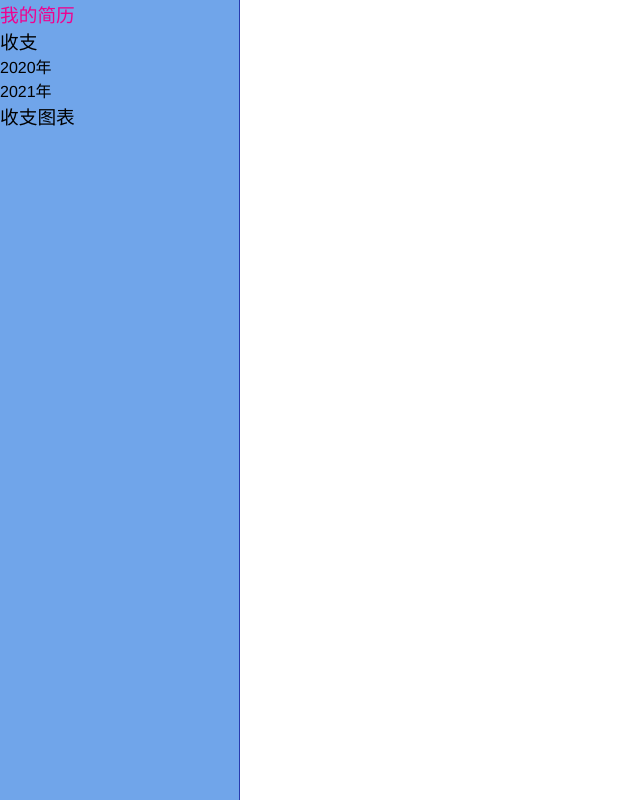
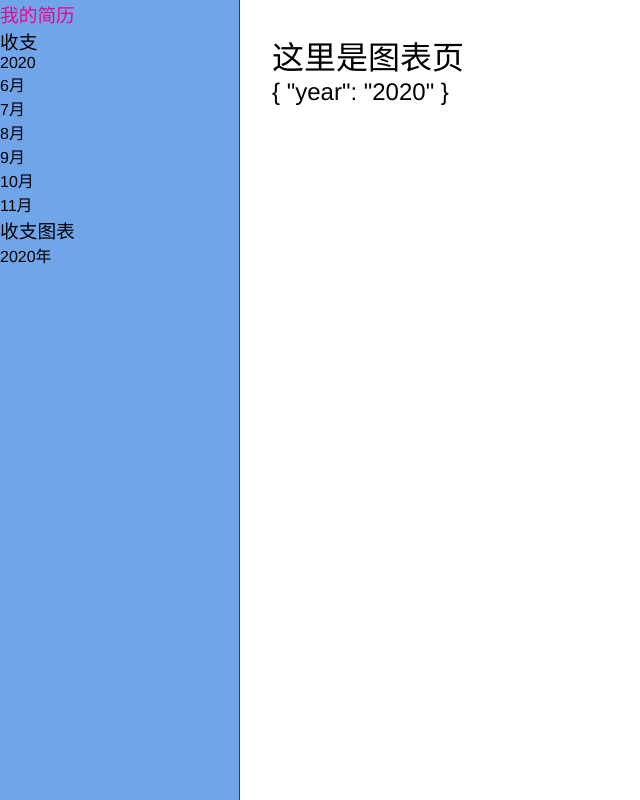
Before and after one commit to yshitouli/yshitouli.github.io, a Vue app: page /#/echarts/2020 in a window 1280 px wide. Shown: the whole page, without its empty margins (0-640 px from the left). Built offline with nearby package versions, Linux system fonts and the light colour scheme.

Commit message:
更新了数据和路由

```diff
--- a/src/App.vue
+++ b/src/App.vue
@@ -7,38 +7,10 @@
 			<div class="first">
 				<h3 class="title">收支</h3>
 				<ul class="second">
-					<li>
-						<h4 class="title">2020年</h4>
-						<ul class="second">
-							<!-- <li v-for="(item,index) in month" :key="index"><router-link :to="{name: 'InAndOut', params: { year: 2020, month: item }}">{{item}}月</router-link></li> -->
-							<!-- <li><router-link to="/">2月</router-link></li>
-							<li><router-link to="/">3月</router-link></li>
-							<li><router-link to="/">4月</router-link></li>
-							<li><router-link to="/">5月</router-link></li>
-							<li><router-link to="/">6月</router-link></li>
-							<li><router-link to="/">7月</router-link></li>
-							<li><router-link to="/">8月</router-link></li>
-							<li><router-link to="/">9月</router-link></li>
-							<li><router-link to="/">10月</router-link></li>
-							<li><router-link to="/">11月</router-link></li>
-							<li><router-link to="/">12月</router-link></li> -->
-						</ul>
-					</li>
-					<li>
-						<h4 class="title">2021年</h4>
-						<ul class="second">
-							<!-- <li><router-link to="/">1月</router-link></li>
-							<li><router-link to="/">2月</router-link></li>
-							<li><router-link to="/">3月</router-link></li>
-							<li><router-link to="/">4月</router-link></li>
-							<li><router-link to="/">5月</router-link></li>
-							<li><router-link to="/">6月</router-link></li>
-							<li><router-link to="/">7月</router-link></li>
-							<li><router-link to="/">8月</router-link></li>
-							<li><router-link to="/">9月</router-link></li>
-							<li><router-link to="/">10月</router-link></li>
-							<li><router-link to="/">11月</router-link></li>
-							<li><router-link to="/">12月</router-link></li> -->
+					<li v-for="(item,index) in yearMonth" :key="index">
+						<h4 class="title">{{item.year}}</h4>
+						<ul class="third">
+							<li v-for="(item2,index2) in item.month" :key="index2"><router-link :to="{name: 'InAndOut', params: { year: item.year, month: item2 }}">{{item2}}月</router-link></li>
 						</ul>
 					</li>
 				</ul>
@@ -46,8 +18,7 @@
 			<div class="first">
 				<h3 class="title">收支图表</h3>
 				<ul class="second">
-					<!-- <li><router-link to="/about">2020年</router-link></li>
-					<li><router-link to="/about">2021年</router-link></li> -->
+					<li v-for="(item,index) in yearMonth" :key="index"><router-link :to="{name: 'Echarts', params: { year: item.year}}">2020年</router-link></li>
 				</ul>
 			</div>
 		</div>
@@ -78,7 +49,7 @@ export default {
 			year.forEach(item => {
 				let month = util.getMonth(util.getList(list,item));
 				let obj = {
-					year: year,
+					year: item,
 					month: month
 				}
 				this.yearMonth.push(obj);
--- a/src/router/index.js
+++ b/src/router/index.js
@@ -1,8 +1,10 @@
 import Vue from 'vue';
 import VueRouter from 'vue-router';
+
 import Home from '../views/Home.vue';
 import InAndOut from '../views/InAndOut.vue';
 import Resume from '../views/Resume.vue';
+import Echarts from '../views/Echarts.vue';
 
 Vue.use(VueRouter);
 
@@ -13,14 +15,19 @@ const routes = [
 		component: Home
 	},
 	{
+		path: '/resume',
+		name: 'Resume',
+		component: Resume
+	},
+	{
 		path: '/inAndOut/:year/:month',
 		name: 'InAndOut',
 		component: InAndOut
 	},
 	{
-		path: '/resume',
-		name: 'Resume',
-		component: Resume
+		path: '/echarts/:year',
+		name: 'Echarts',
+		component: Echarts
 	},
 	{
 		path: '/about',
--- /dev/null
+++ b/src/views/Echarts.vue
@@ -0,0 +1,29 @@
+<template>
+	<div class="about">
+		<h1>这里是图表页</h1>
+		<h2>{{this.$route.params}}</h2>
+	</div>
+</template>
+
+
+<script>
+
+export default {
+	name: "Echarts",
+	data() {
+		return {
+			year: [
+				this.$route.params.year
+			]
+		}
+	},
+	methods: {
+		getParams() {
+			console.log(this.year);
+		}
+	},
+	created() {
+		this.getParams();
+	}
+}
+</script>
--- a/src/views/InAndOut.vue
+++ b/src/views/InAndOut.vue
@@ -13,8 +13,8 @@ export default {
 	data() {
 		return {
 			yearMonth: {
-				year: this.$route.params.year,
-				month: this.$route.params.month
+				year: Number(this.$route.params.year),
+				month: Number(this.$route.params.month)
 			}
 		}
 	},
```
Also changed, not shown: src/data/inOut.json.
